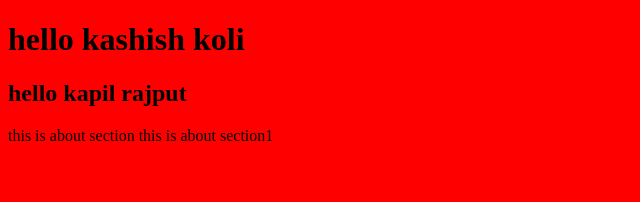
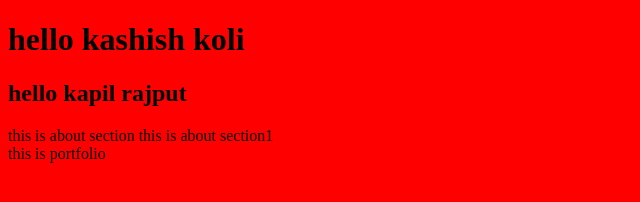
Before and after one commit to Kapil9711/final-test, a plain HTML site: page index.html in a window 1280 px wide. Shown: the whole page, without its empty margins (0-640 px from the left). Drawn offline with Linux system fonts and the light colour scheme.

Commit message:
in portfolio

```diff
--- a/index.html
+++ b/index.html
@@ -12,5 +12,6 @@
     <section class="about">
       this is about section this is about section1
     </section>
+    <section class="portfolio">this is portfolio</section>
   </body>
 </html>
```
